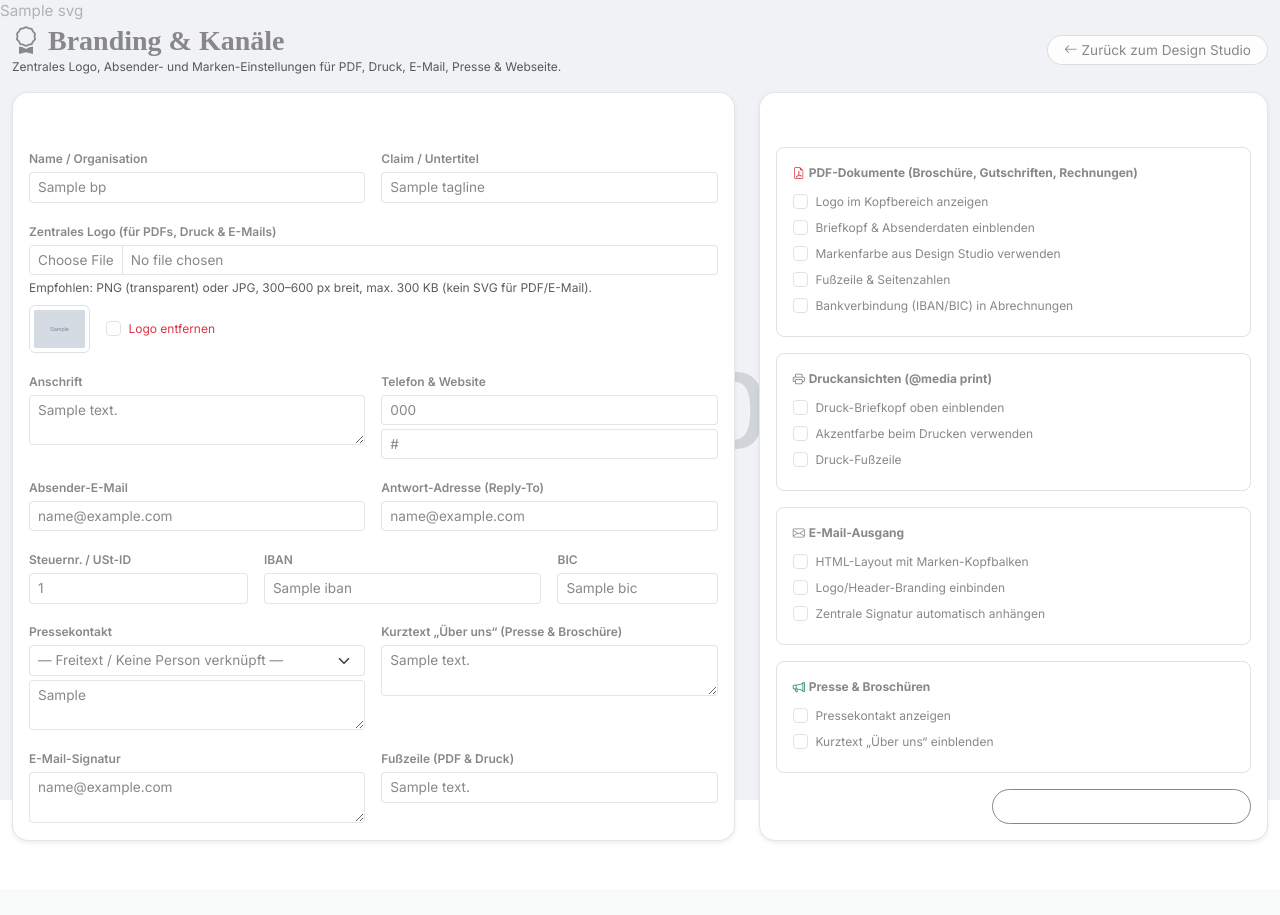
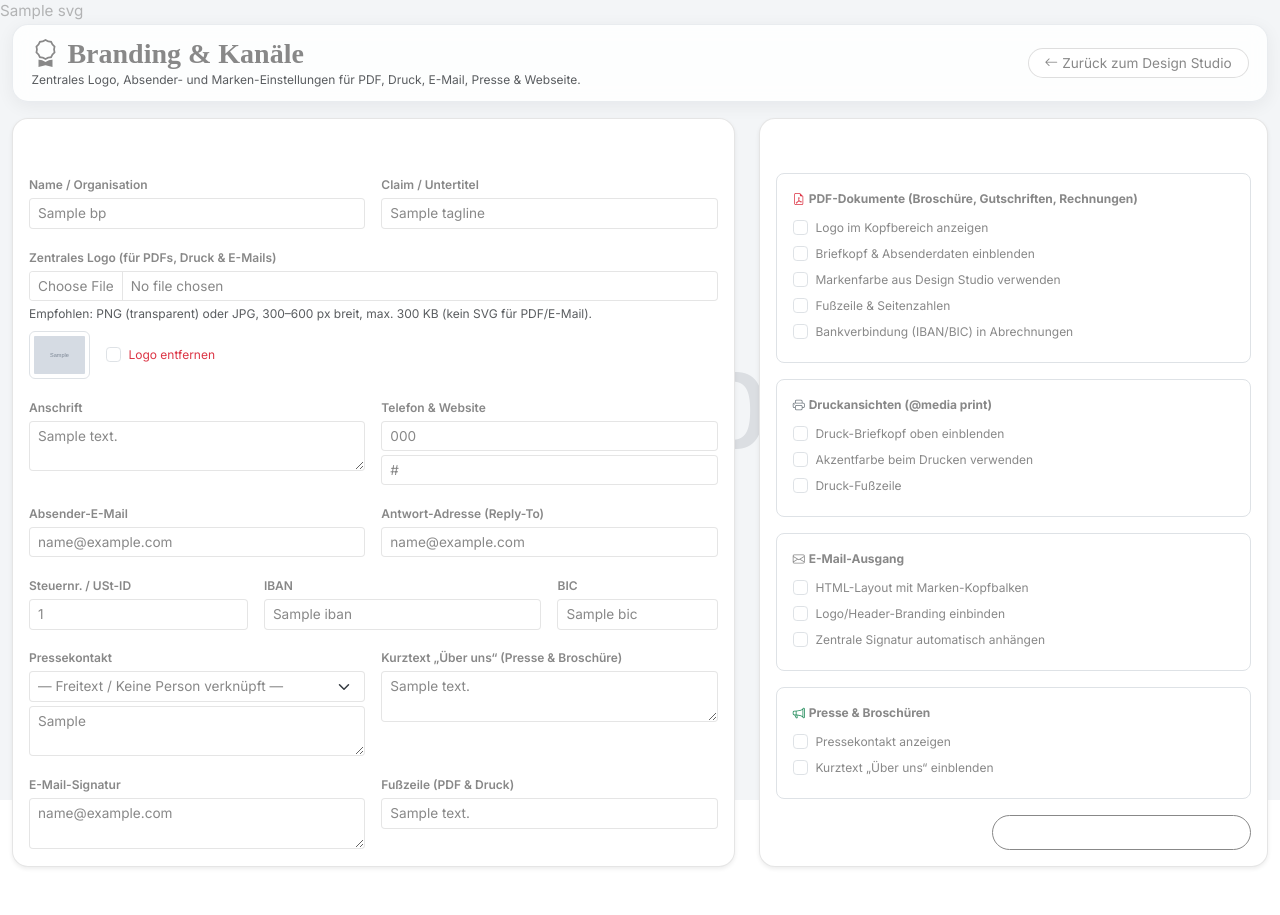
Before and after one commit to bzaiser/django-design-studio, a Django app: template design_studio/templates/design_studio/branding.html in a window 1280 px wide. Before the commit the page ends 841 px from the top, so only its background shows below. Run offline with Django 3.2, Linux system fonts and the light colour scheme; the template is opened without the code that fills it: most values are stand-ins (such as "Sample title", 1, 10 or a date in 2020); grey boxes marked "Sample" are stand-in pictures; some libraries are stand-ins or nearby versions.

Commit message:
Add frosted readability surfaces for headings and tabs when background photo is active

```diff
--- a/design_studio/static/design_studio/css/design-studio.css
+++ b/design_studio/static/design_studio/css/design-studio.css
@@ -1824,7 +1824,7 @@ body[data-menu-layout="sidebar"] .nav-sliding-pill { border-radius: 12px; }
     background-size: cover;
     background-position: center;
     background-repeat: no-repeat;
-    opacity: 0.35;
+    opacity: 0.28;
     pointer-events: none;
     transition: opacity 0.35s ease;
 }
@@ -1996,3 +1996,24 @@ body[data-genre="meer"] { --ds-genre-accent: #0284C7; }
 .ds-glass-btn:hover::before {
     opacity: 1;
 }
+
+/* === Readability Protection When Background Photo Is Active === */
+body[data-has-bg-photo="1"] main > :is(h1, h2, h3),
+body[data-has-bg-photo="1"] main > .d-flex:has(h1, h2, h3),
+body[data-has-bg-photo="1"] main > div:not(.row):not(.card):not(.ds-tab-panel):not(.alert):not(.modal):not(.kpi-bento-grid):not(.site-container):has(> :is(h1, h2, h3)),
+body[data-has-bg-photo="1"] main > section > .d-flex:has(h1, h2, h3),
+body[data-has-bg-photo="1"] main > section > div:not(.row):not(.card):not(.ds-tab-panel):has(> :is(h1, h2, h3)),
+body[data-has-bg-photo="1"] .site-container > section > .d-flex:has(h1, h2, h3) {
+    background: color-mix(in srgb, var(--bs-body-bg, #ffffff) 84%, transparent);
+    backdrop-filter: blur(10px) saturate(1.12);
+    -webkit-backdrop-filter: blur(10px) saturate(1.12);
+    border: 1px solid color-mix(in srgb, var(--bs-border-color, #dee2e6) 65%, transparent);
+    border-radius: 1rem;
+    padding: 0.75rem 1.15rem;
+    box-shadow: 0 4px 18px rgba(15, 23, 42, 0.06);
+}
+body[data-has-bg-photo="1"] .ds-tabs .nav-link:not(.active) {
+    background: color-mix(in srgb, var(--bs-body-bg, #ffffff) 76%, transparent);
+    backdrop-filter: blur(8px);
+    -webkit-backdrop-filter: blur(8px);
+}
--- a/design_studio/templates/design_studio/includes/body_attrs.html
+++ b/design_studio/templates/design_studio/includes/body_attrs.html
@@ -10,4 +10,4 @@ data-menu-style="{{ theme_studio.resolved_menu_style|default:'gradient' }}"
 data-font-family="{{ theme_studio.resolved_font_family|default:'sans' }}"
 data-font-scale="{{ theme_studio.resolved_font_scale|default:'normal' }}"
 data-ui-zoom="{{ theme_studio.ui_zoom|default:100 }}"
-data-genre="{{ active_genre.key|default:'' }}"
+data-genre="{{ active_genre.key|default:'' }}"{% if active_genre and active_genre.custom_photo_url or active_genre and theme_studio.genre_photos_enabled and active_genre.photo_url %} data-has-bg-photo="1"{% endif %}
```
Also changed, not shown: tests/test_design_studio.py (+6 -0 lines).
